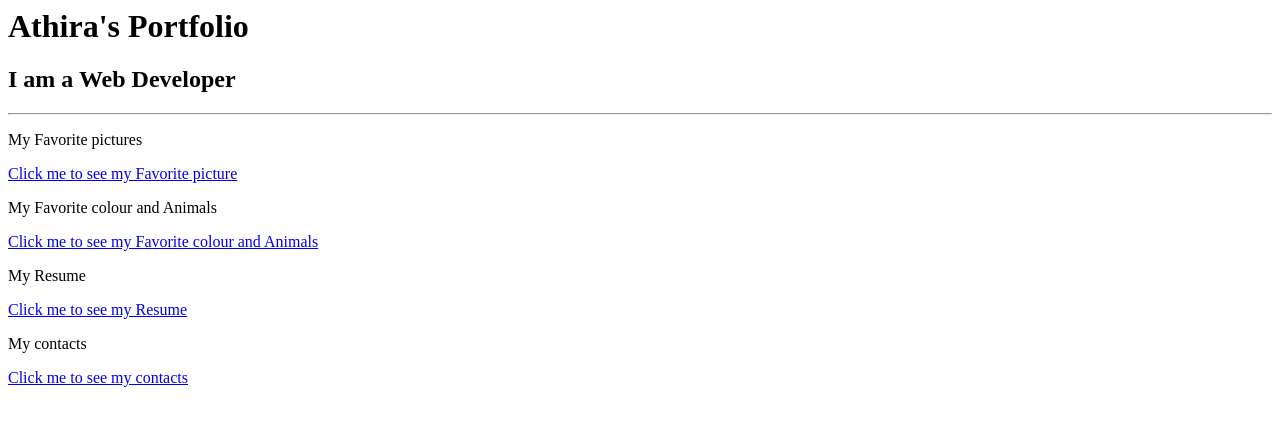
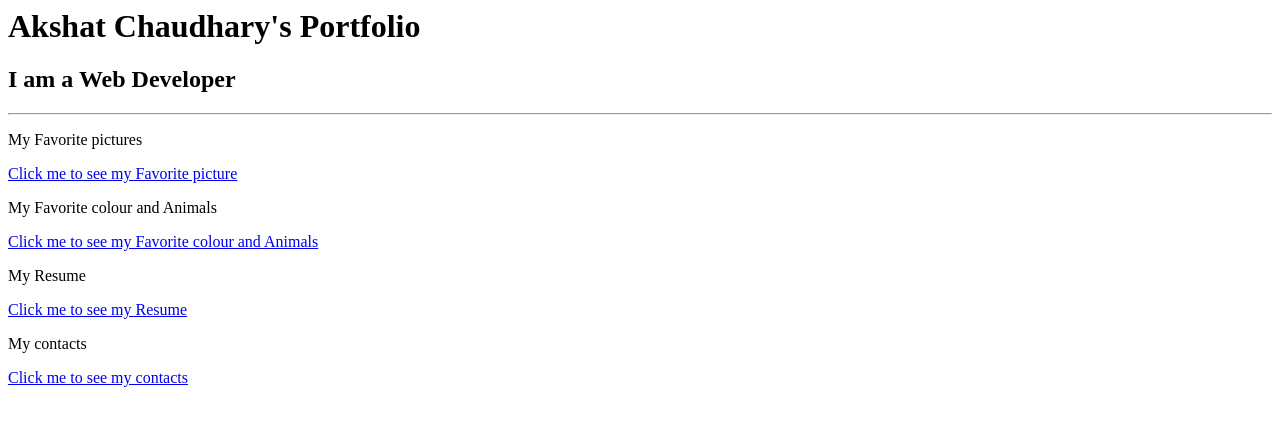
Before and after one commit to Giftysamgi09/AkshatPortfolio, a plain HTML site: page index.html in a window 1280 px wide. Drawn offline with Linux system fonts and the light colour scheme.

Commit message:
Update index.html

```diff
--- a/index.html
+++ b/index.html
@@ -1,7 +1,7 @@
 <html>
     <head>
         <body>
-            <h1>Athira's Portfolio</h1>
+            <h1>Akshat Chaudhary's Portfolio</h1>
             <h2>I am a Web Developer</h2>
             <hr>
             <p>My Favorite pictures</p>
```
